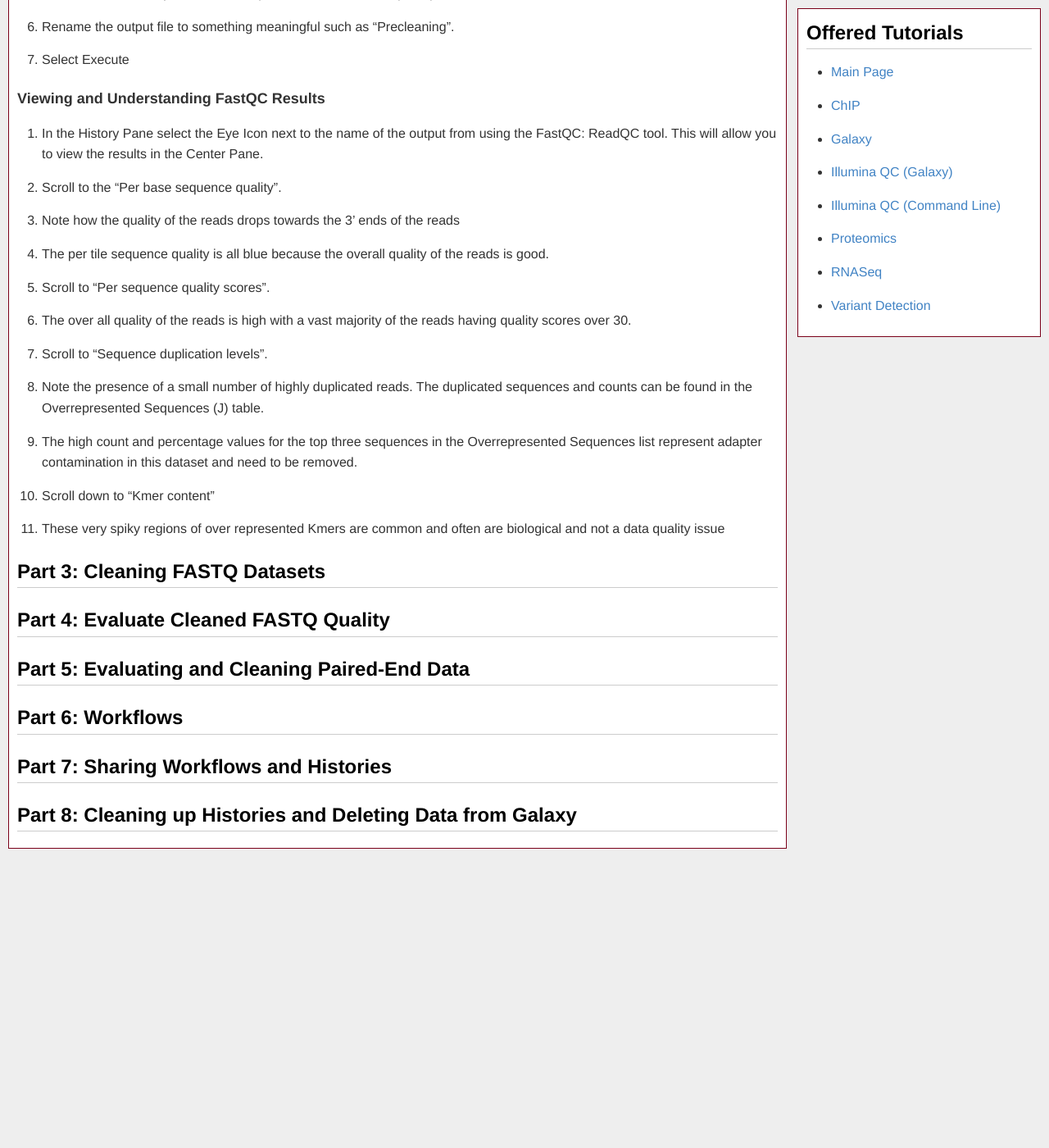
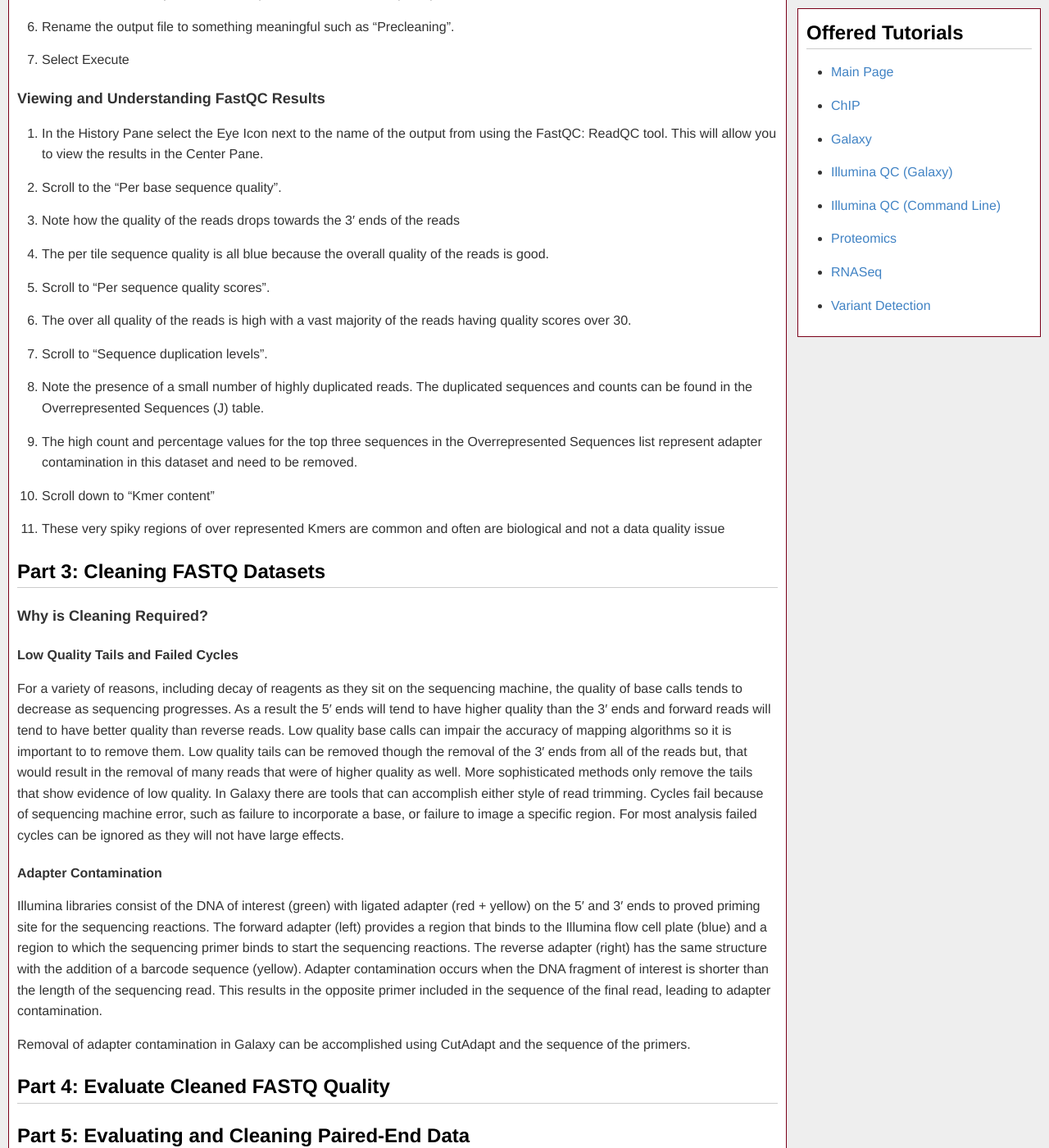
Before and after one commit to msi-ris/Tutorials, a Jekyll site: the page built from illumina_qc.md, in a window 1280 px wide and 1400 px high, scrolled down 5306 px. Shown: the whole window at 82% size. Built offline with Jekyll 4.4.1, drawn with Linux system fonts in a browser that asks for light colours; before the commit the page ends 6341 px from its top, so only the background shows below that.

Commit message:
Update illumina

```diff
--- a/illumina_qc.md
+++ b/illumina_qc.md
@@ -242,7 +242,7 @@ Groomer to ensure your data is in the Sanger/Illumina 1.8 + encoding
    using the FastQC: ReadQC tool. This will allow you to view the results in the
    Center Pane.
 2. Scroll to the "Per base sequence quality".
-3. Note how the quality of the reads drops towards the 3’ ends of the reads
+3. Note how the quality of the reads drops towards the 3′ ends of the reads
 4. The per tile sequence quality is all blue because the overall quality of the
    reads is good.
 5. Scroll to "Per sequence quality scores".
@@ -260,6 +260,36 @@ Groomer to ensure your data is in the Sanger/Illumina 1.8 + encoding
     biological and not a data quality issue
 
 ## Part 3: Cleaning FASTQ Datasets
+### Why is Cleaning Required?
+#### Low Quality Tails and Failed Cycles
+For a variety of reasons, including decay of reagents as they sit on the
+sequencing machine, the quality of base calls tends to decrease as sequencing
+progresses. As a result the 5′ ends will tend to have higher quality than the 3′
+ends and forward reads will tend to have better quality than reverse reads. Low
+quality base calls can impair the accuracy of mapping algorithms so it is
+important to to remove them. Low quality tails can be removed though the removal
+of the 3′ ends from all of the reads but, that would result in the removal of
+many reads that were of higher quality as well. More sophisticated methods only
+remove the tails that show evidence of low quality. In Galaxy there are tools
+that can accomplish either style of read trimming. Cycles fail because of
+sequencing machine error, such as failure to incorporate a base, or failure to
+image a specific region. For most analysis failed cycles can be ignored as they
+will not have large effects.
+
+#### Adapter Contamination
+Illumina libraries consist of the DNA of interest (green) with ligated adapter
+(red + yellow) on the 5′ and 3′ ends to proved priming site for the sequencing
+reactions. The forward adapter (left) provides a region that binds to the
+Illumina flow cell plate (blue) and a region to which the sequencing primer
+binds to start the sequencing reactions. The reverse adapter (right) has the
+same structure with the addition of a barcode sequence (yellow). Adapter
+contamination occurs when the DNA fragment of interest is shorter than the
+length of the sequencing read. This results in the opposite primer included in
+the sequence of the final read, leading to adapter contamination.
+
+Removal of adapter contamination in Galaxy can be accomplished using CutAdapt
+and the sequence of the primers.
+
 ## Part 4: Evaluate Cleaned FASTQ Quality
 ## Part 5: Evaluating and Cleaning Paired-End Data
 ## Part 6: Workflows
```
